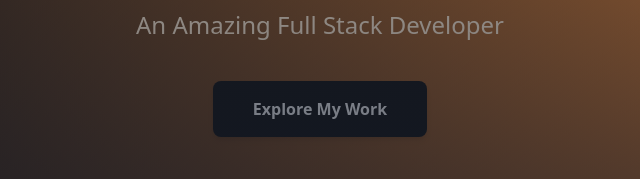
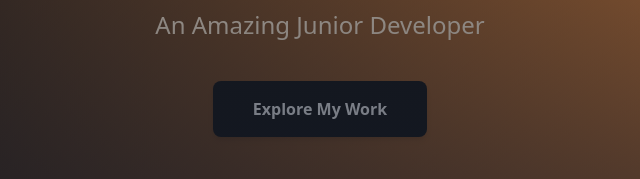
Before and after one commit to ukasyaaah/porto-tailwind, a website: page index.html in a window 1280 px wide. Shown: the part 453-632 px from the top of the page, 320-960 px from the left. Drawn offline with Linux system fonts and the light colour scheme.

Commit message:
Pesan commit yang menjelaskan perubahan

```diff
--- a/index.html
+++ b/index.html
@@ -4,7 +4,7 @@
     <meta charset="UTF-8">
     <meta name="viewport" content="width=device-width, initial-scale=1.0">
     <link href="./output.css" rel="stylesheet">
-    <title>Porto</title>
+    <title>Ukhasyah's Porto</title>
 </head>
 <style>
     html {
@@ -68,7 +68,7 @@
     <section class="relative bg-gradient-to-r from-transparent to-orange-400 text-center h-screen flex flex-col justify-center items-center">
         <img src="WhatsApp Image 2024-07-06 at 22.18.34 (2).jpeg" alt="Profile Photo" class="w-32 h-32 rounded-full object-cover mb-6 border-4 border-white mt-6">
         <h1 class="text-6xl font-extrabold">Hi, I'm Ukhasyah</h1>
-        <p class="mt-4 text-2xl">An Amazing Full Stack Developer</p>
+        <p class="mt-4 text-2xl">An Amazing Junior Developer</p>
         <a href="#portfolio" class="mt-10 inline-block px-10 py-4 bg-neutral-900 text-white font-semibold rounded-lg shadow-md hover:bg-orange-300 transition duration-300">Explore My Work</a>
         <div class="absolute inset-0 bg-gradient-to-b from-transparent to-gray-900 opacity-80 pointer-events-none"></div>
     </section>
```
